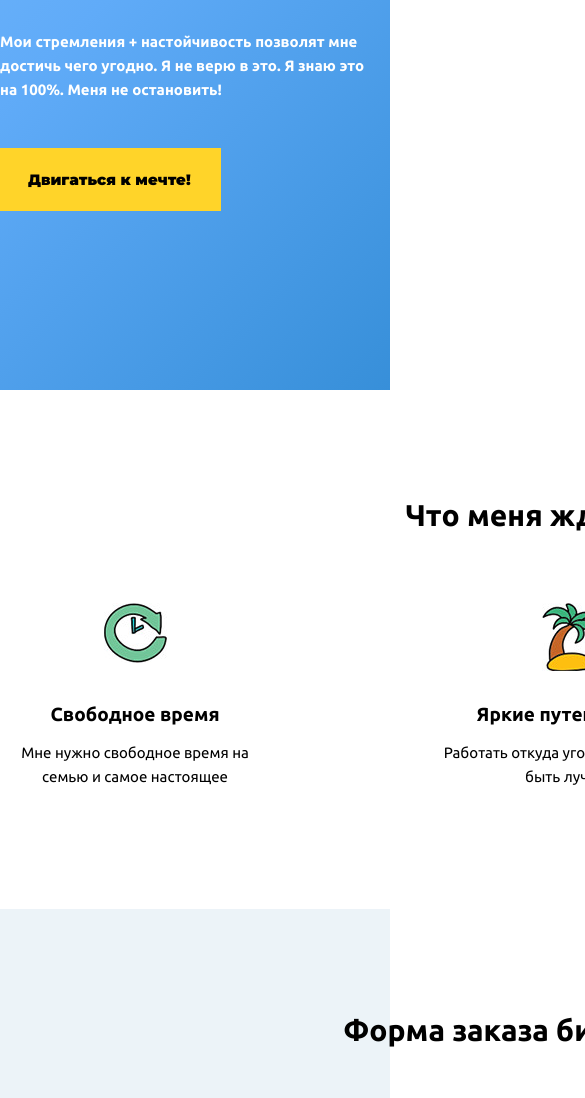
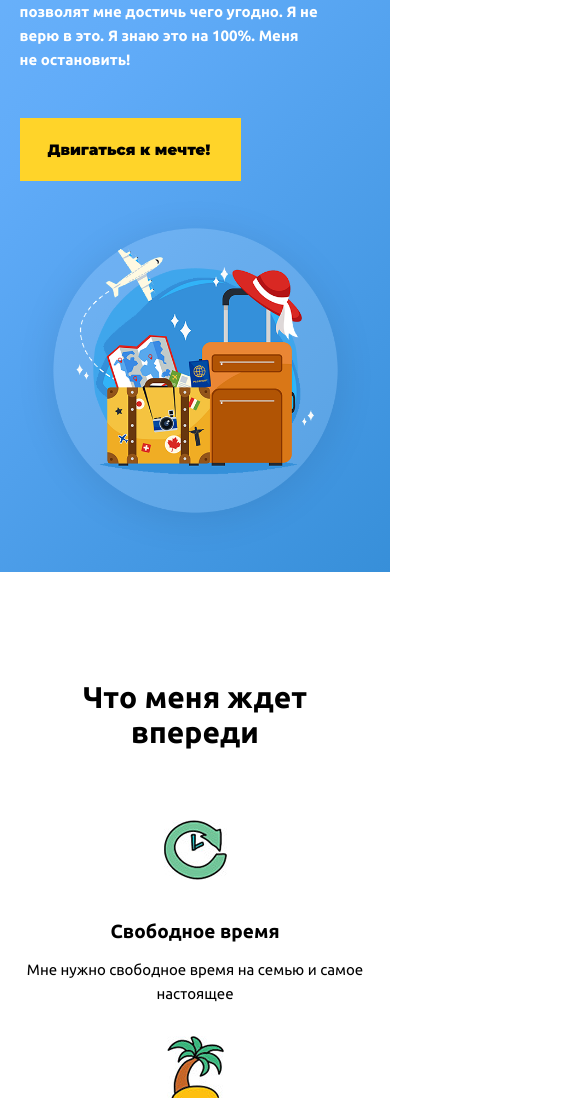
Before and after one commit to irinavahturova/irinavahturova.github.io, a plain HTML site: page index.html in a window 390 px wide. Shown: the part 423-1521 px from the top of the page, 585 px wide, since content can reach past the window. Drawn offline with nearby package versions, Linux system fonts and the light colour scheme.

Commit message:
Add files via upload

```diff
--- a/css/main.css
+++ b/css/main.css
@@ -18,7 +18,6 @@ p {
   line-height: 1.6em;
 }
 
-
 .container {
   width: 1170px;
   margin: 0 auto;
@@ -37,16 +36,11 @@ color: #fff;
 .wrapper {
   display: flex;
   justify-content: space-between;
+  align-items: center;
 }
 
-.offer {
-  margin-top: 150px;
-  margin-right: 48px;
-}
-
-
 .title {
-  width: 540px;
+  width: 560px;
   font-size: 37px;
   line-height: 1.3em;
 }
@@ -152,11 +146,76 @@ input {
 footer {
   background-color: #164d7a;
   text-align: center;
-  padding: 63px;
-
+  padding: 63px 0;
 }
 
 .credits {
   font-size: 14px;
   color: #ffffff;
 }
+
+/*Responsive*/
+
+
+@media screen and (max-width: 1200px) {
+	.container {
+    width: 960px;
+  }
+  .wrapper {
+    flex-direction: column;
+  }
+  .offer {
+    width: 100%;
+  }
+  .intro {
+    width: 85%;
+  }
+  .bags {
+    display: block;
+    width: 641px;
+    margin: 20px auto;
+  }
+}
+
+
+@media screen and (max-width: 992px) {
+	.container {
+		width: 720px;
+  }
+  .plus, plus_val {
+    width: 220px;
+  }
+}
+
+
+@media screen and (max-width: 768px) {
+	.container {
+		width: 540px;
+  }
+  .bags {
+    width: 100%;
+  }
+  .pluses {
+    flex-direction: column;
+  }
+  .plus {
+    width: 100%;
+    margin-bottom: 30px;
+  }
+}
+
+
+@media screen and (max-width: 576px) {
+	.container {
+		width: 90%;
+  }
+  .title {
+    width: 100%;
+  }
+  input {
+    width: 100%;
+  }
+  .btn_input {
+    width: 100%;
+  }
+}
```
